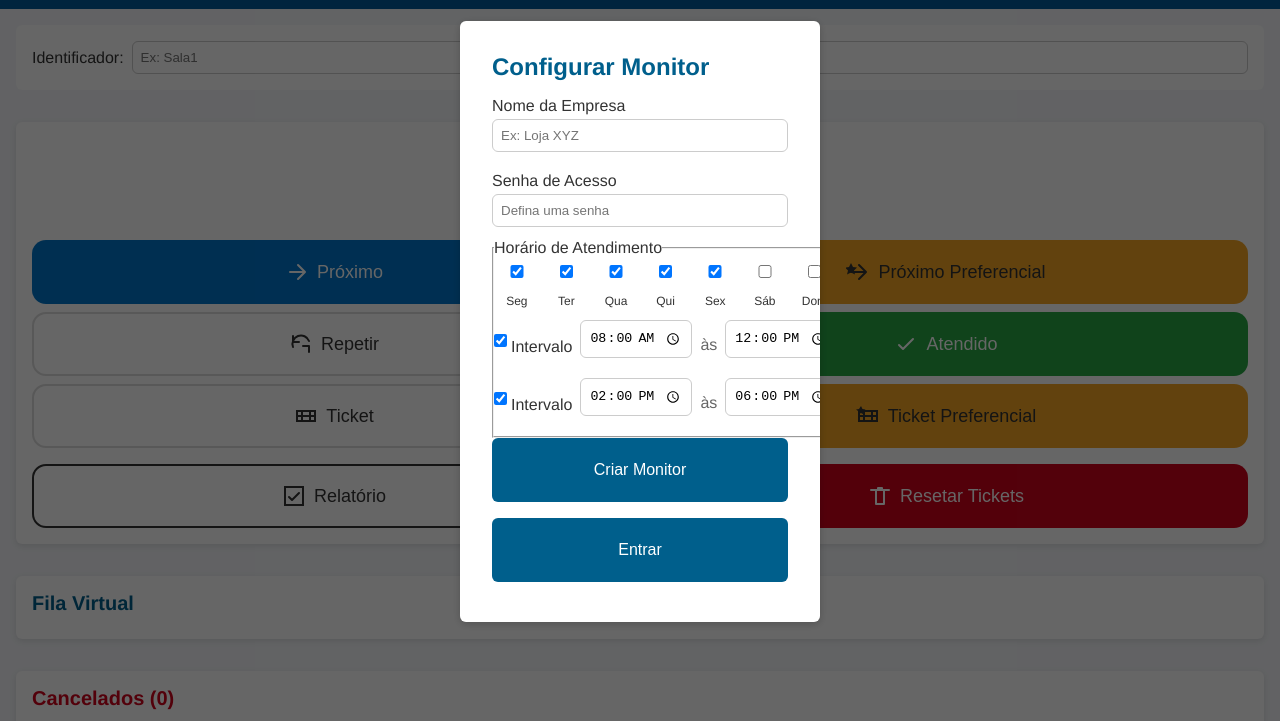
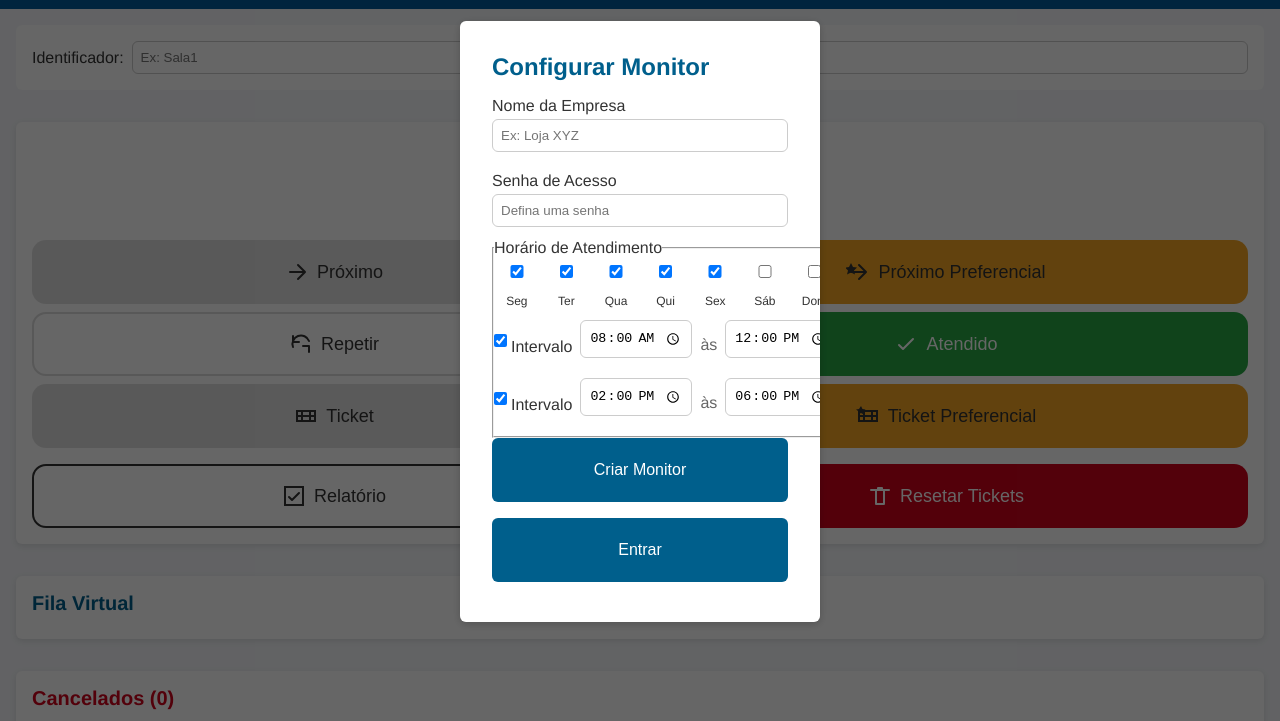
Before and after one commit to SanAppsMano/xSanNext, a website: page public/monitor-attendant/index.html in a window 1280 px wide. Shown: the part 79-800 px from the top of the page. Drawn offline with nearby package versions, Linux system fonts and the light colour scheme.

Commit message:
style: match normal ticket button colors

```diff
--- a/public/monitor-attendant/css/monitor-attendant.css
+++ b/public/monitor-attendant/css/monitor-attendant.css
@@ -11,6 +11,7 @@
   --muted:      #666;
   --radius:     6px;
   --font:       'Helvetica Neue', Arial, sans-serif;
+  --normal-bg:  #e0e0e0;
 }
 
 * {
@@ -252,7 +253,7 @@ body {
 .queue-summary .chip {
   padding: 0.25rem 0.5rem;
   border-radius: var(--radius);
-  background: #e0e0e0;
+  background: var(--normal-bg);
 }
 .queue-summary .chip.pref {
   background: var(--warning);
@@ -295,6 +296,10 @@ body {
 .btn-preferential {
   background: var(--warning);
   color: #333;
+}
+.btn-normal {
+  background: var(--normal-bg);
+  color: var(--text);
 }
 .btn-ghost {
   background: #fff;
--- a/public/monitor-attendant/index.html
+++ b/public/monitor-attendant/index.html
@@ -148,7 +148,7 @@
         </div>
       </div>
       <div class="btn-grid">
-        <button id="btn-next" class="btn btn-primary" aria-label="Chamar próximo ticket" title="Chamar próximo ticket">
+        <button id="btn-next" class="btn btn-normal" aria-label="Chamar próximo ticket" title="Chamar próximo ticket">
           <svg viewBox="0 0 24 24" aria-hidden="true"><path d="M5 12h14M13 5l7 7-7 7" stroke="currentColor" stroke-width="2" fill="none" stroke-linecap="round" stroke-linejoin="round"/></svg>
           <span>Próximo</span>
         </button>
@@ -164,7 +164,7 @@
           <svg viewBox="0 0 24 24" aria-hidden="true"><path d="M5 13l4 4L19 7" stroke="currentColor" stroke-width="2" fill="none" stroke-linecap="round" stroke-linejoin="round"/></svg>
           <span>Atendido</span>
         </button>
-        <button id="btn-ticket" class="btn btn-ghost" aria-label="Gerar ticket" title="Gerar ticket">
+        <button id="btn-ticket" class="btn btn-normal" aria-label="Gerar ticket" title="Gerar ticket">
           <svg viewBox="0 0 24 24" aria-hidden="true"><path d="M3 7h18v10H3z" stroke="currentColor" stroke-width="2" fill="none"/><path d="M8 7v10M16 7v10M3 12h18" stroke="currentColor" stroke-width="2" fill="none"/></svg>
           <span>Ticket</span>
         </button>
```
